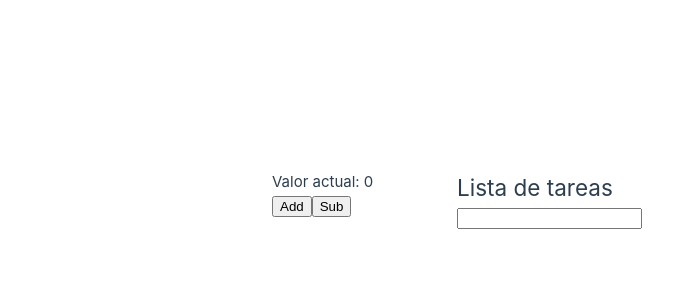
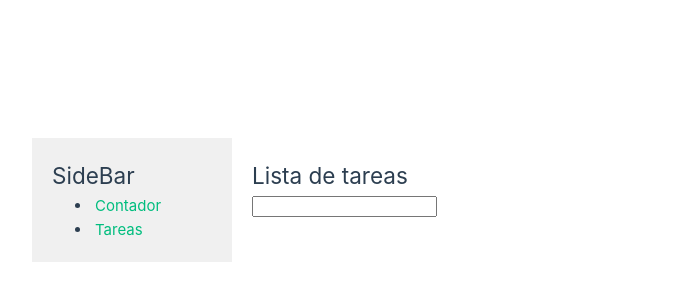
Before and after one commit to amazing79/proyecto-vue, a Vue app: page /tareas in a window 1280 px wide. Shown: the part 200-500 px from the top of the page, without its empty margins (183-856 px from the left). Built offline with nearby package versions, Linux system fonts and the light colour scheme.

Commit message:
Se agrego Menu lateral (sidebar) para mostrar componentes de acuerdo a rutas, usando vue-ruter

```diff
--- a/src/App.vue
+++ b/src/App.vue
@@ -1,11 +1,9 @@
 <script setup>
-  import Contador from './components/ContadorComponent.vue';
-  import ListaDeTareas from './components/ListaDeTareas.vue';
+  import MainView from './views/MainView.vue';
 </script>
 
 <template>
-  <Contador></Contador>
-  <ListaDeTareas></ListaDeTareas>
+  <MainView></MainView>
 </template>
 
 <style scoped>
--- a/src/components/ListaDeTareas.vue
+++ b/src/components/ListaDeTareas.vue
@@ -9,6 +9,10 @@
     newTask.value = '';
   }
 
+  const removeTask = (idx) => {
+    tareas.value.splice(idx, 1);
+  }
+
 </script>
 
 <template>
@@ -17,7 +21,9 @@
     <input type="text" v-model="newTask" @keyup.enter="addTask">
     <ul>
       <li v-for="(tarea, idx) in tareas" :key="idx">
-        {{tarea}}</li>
+        {{tarea}}
+        <button @click="removeTask">X</button>
+      </li>
     </ul>
   </div>
 </template>
--- /dev/null
+++ b/src/components/SideBar.vue
@@ -0,0 +1,31 @@
+<script setup>
+
+</script>
+
+<template>
+  <div class="sidebar">
+    <h2>SideBar</h2>
+    <ul>
+      <li>
+        <router-link to="/contador">
+        Contador
+        </router-link>
+      </li>
+      <li>
+        <router-link to="/tareas">
+          Tareas
+        </router-link>
+      </li>
+    </ul>
+
+
+  </div>
+</template>
+
+<style scoped>
+  .sidebar{
+    width: 200px;
+    background-color: #f0f0f0;
+    padding: 20px;
+  }
+</style>
--- a/src/router/index.js
+++ b/src/router/index.js
@@ -3,11 +3,16 @@
 const router = createRouter({
   history: createWebHistory(import.meta.env.BASE_URL),
   routes: [
-    // {
-    //   path: '/',
-    //   name: 'home',
-    //   component: App,
-    // },
+    {
+       path: '/contador',
+       name: 'contador',
+      component: () => import('../components/ContadorComponent.vue'),
+    },
+    {
+       path: '/tareas',
+       name: 'tareas',
+      component: () => import('../components/ListaDeTareas.vue'),
+    },
     // {
     //   path: '/about',
     //   name: 'about',
@@ -15,7 +20,7 @@
     //   // this generates a separate chunk (About.[hash].js) for this route
     //   // which is lazy-loaded when the route is visited.
     //   component: () => import('../views/AboutView.vue'),
-    // },
+    //},
   ],
 })
 
--- /dev/null
+++ b/src/views/MainView.vue
@@ -0,0 +1,25 @@
+<script setup>
+  import SideBar from '@/components/SideBar.vue';
+</script>
+
+<template>
+  <div class="container">
+     <SideBar></SideBar>
+      <div class="content">
+        <router-view>
+
+        </router-view>
+      </div>
+  </div>
+</template>
+
+<style scoped>
+  .container{
+    display: flex;
+  }
+
+  .content{
+    flex: 1;
+    padding: 20px;
+  }
+</style>
```
